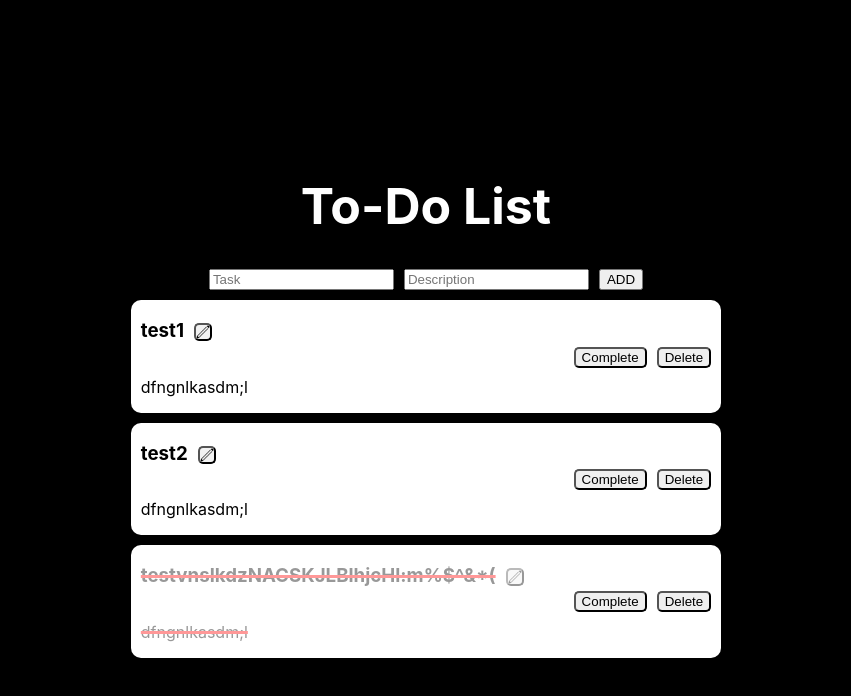
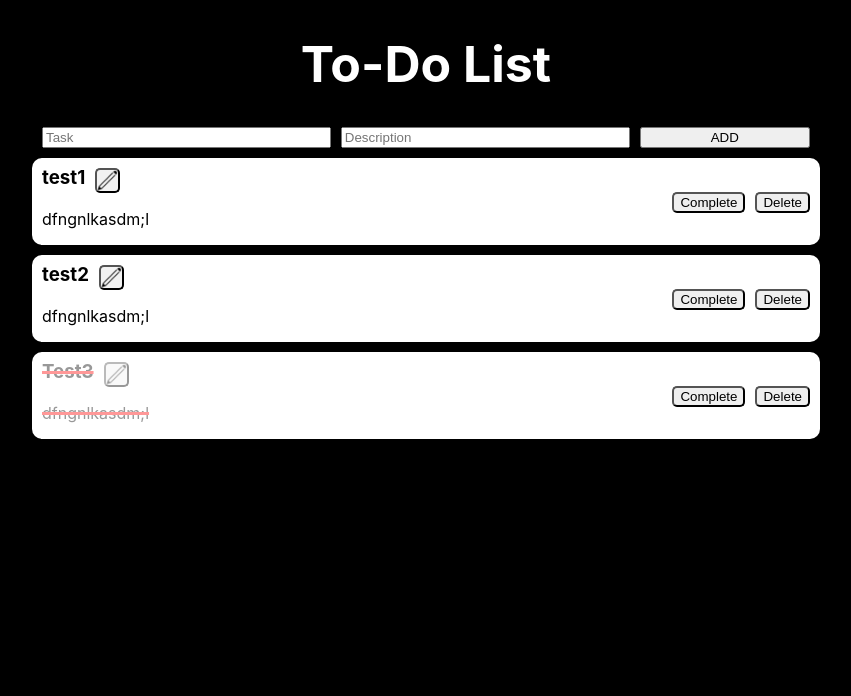
Before and after one commit to Pavel-174/to-do-list, a React (Create React App) app: page / in a window 1280 px wide. Shown: the top 696 px of the page, without its empty margins (214-1065 px from the left). Built offline with nearby package versions, Linux system fonts and the light colour scheme.

Commit message:
fixed some bugs + UI improved

```diff
--- a/src/App.css
+++ b/src/App.css
@@ -1,9 +1,9 @@
 .App {
   display: flex;
   text-align: center;
-  justify-content: center;
   align-items: center;
   height: 100vh;
   background-color: black;
   flex-direction: column;
+  height: 100vh;
 }
--- a/src/App.tsx
+++ b/src/App.tsx
@@ -18,7 +18,7 @@ function App() {
   const [tasks, setTasks] = React.useState([
     {id: 1, name: 'test1', description: 'dfngnlkasdm;l', checked: false},
     {id: 2, name: 'test2', description: 'dfngnlkasdm;l', checked: false},
-    {id: 3, name: 'testvnslkdzNACSKJLBlhjcHl:m%$^&*(', description: 'dfngnlkasdm;l', checked: true}
+    {id: 3, name: 'Test3', description: 'dfngnlkasdm;l', checked: true}
   ]);
 
   function editTask (id: Task['id']) {
@@ -30,7 +30,7 @@ function App() {
   };
 
   function addTask ({name, description}: Omit<Task, 'id' | 'checked'>) {
-    setTasks([...tasks, {id: tasks[tasks.length-1].id + 1, name, description, checked: false}])
+    setTasks([...tasks, {id: tasks.length + 1, name, description, checked: false}])
   }
 
   function checkTask (id: Task['id']) {
--- a/src/components/Panel/Panel.css
+++ b/src/components/Panel/Panel.css
@@ -2,8 +2,13 @@
     display: flex;
     flex-direction: row;
     gap: 10px;
+    width: 60vw;
 }
 
 .panel__input {
+   width: 25vw;
+}
 
+.panel__button {
+    width: 15vw;
 }
--- a/src/components/ToDoList/ToDoList.css
+++ b/src/components/ToDoList/ToDoList.css
@@ -3,6 +3,7 @@
 }
 .todolist__header {
     color: black;
+    margin: 8px 0 0 0;
 }
 
 .todolist__item {
@@ -15,6 +16,7 @@
     padding: 0 10px;
     border-radius: 10px;
     text-align: left;
+    width: 60vw;
 }
 
 .todolist__list {
@@ -24,6 +26,7 @@
 
 .todolist__task {
     margin-right: 50px;
+    max-width: 40vw;
 }
 
 .todolist__task_checked {
@@ -40,13 +43,13 @@
 }
 
 .todolist__button_item{
-    margin-top: 23px;
-    width: 18px;
-    height: 18px;
+    width: 25px;
+    height: 25px;
     background-image: url(../../img/edit.png);
     background-repeat: no-repeat;
     background-position: center;
     background-size: contain;
+    margin-top: 10px;
 }
 
 .todolist__button:hover{
@@ -58,6 +61,10 @@
     flex-direction: row;
 }
 
+.todolist__header {
+    max-width: 40vw;;
+}
+
 .todolist__button-img {
     max-width: 15px;
     max-height: 15px;
```
